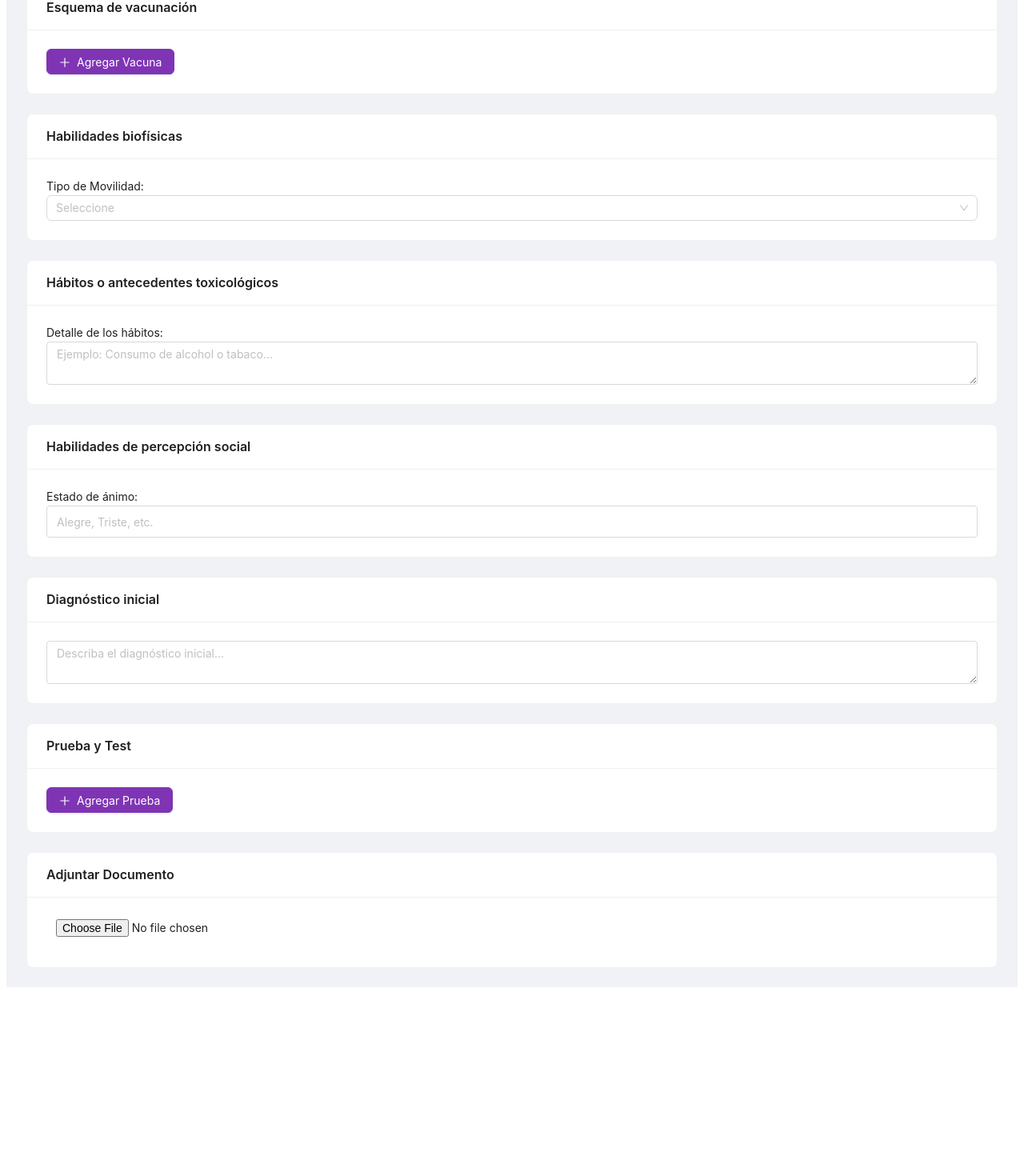
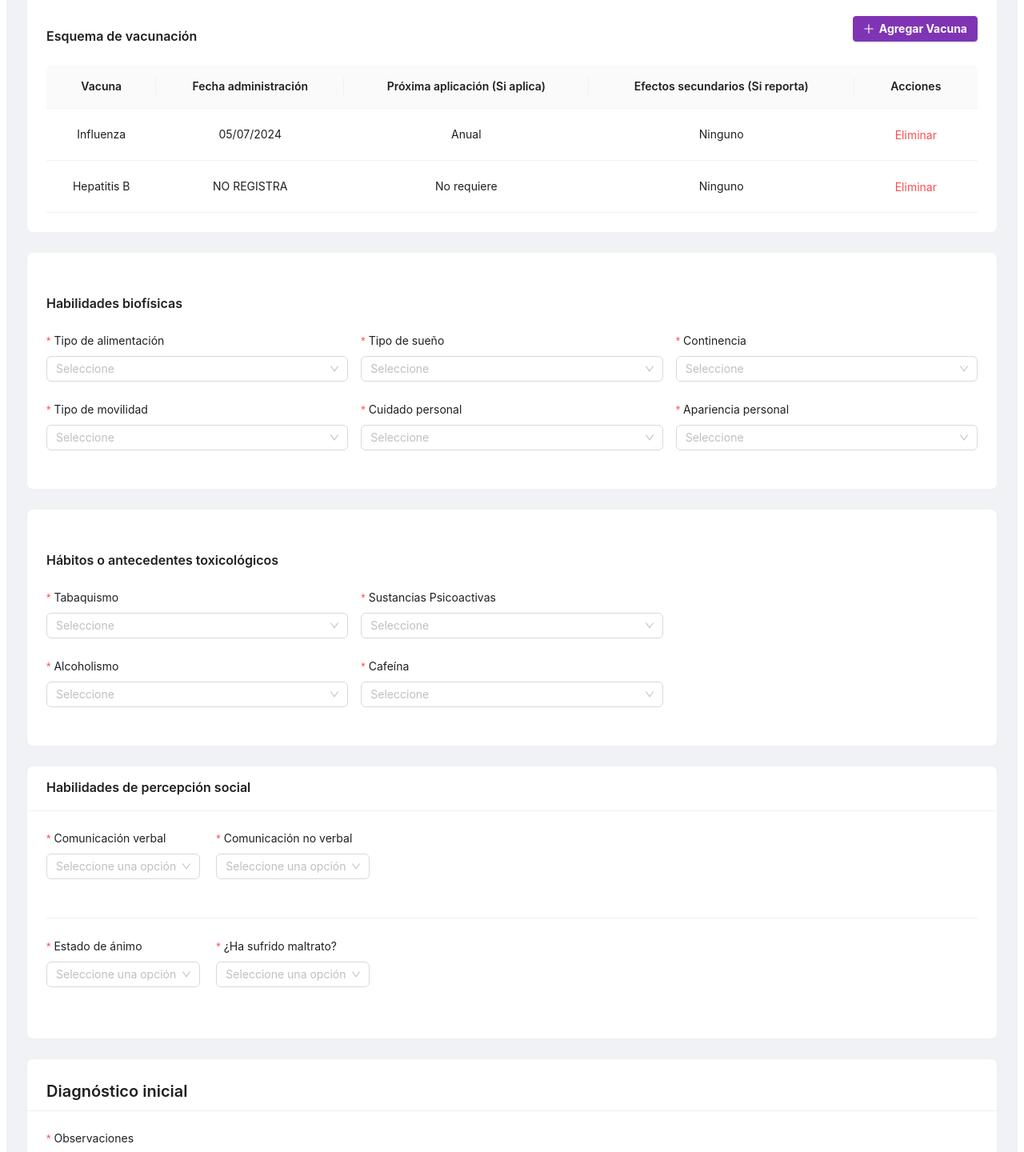
Before and after one commit to Davidvera27/CareLink, a React (Create React App) app in the folder frontend/: page /detalles-usuario/historia-clinica/1 in a window 1280 px wide. Shown: the part 3772-5212 px from the top of the page at 80% size. Before the commit the page ends 5014 px from the top, so only its background shows below. Built offline with nearby package versions, Linux system fonts and the light colour scheme; sample sign-in values are in the browser's storage.

Commit message:
Update HistoriaClinica.js

```diff
--- a/frontend/src/components/HistoriaClinica.js
+++ b/frontend/src/components/HistoriaClinica.js
@@ -3,6 +3,8 @@ import GlobalHeader from "./GlobalHeader"; // Importa el componente de encabezad
 import "../styles/HistoriaClinica.css"; // Importa los estilos específicos para esta página.
 import { Card, Button, Avatar, Row, Col, Input, Select, Typography, Table, Checkbox, Space, Divider, Form } from "antd"; // Importa componentes de Ant Design.
 import { PlusOutlined } from "@ant-design/icons"; // Importa el ícono "PlusOutlined" de Ant Design.
+
+
 
 const { Title, Text } = Typography; // Desestructuración para usar componentes tipográficos de Ant Design.
 
@@ -612,39 +614,306 @@ const HistoriaClinica = () => {
   </div>
 </Card>
 
-        <Card title="Esquema de vacunación" bordered>
-          <Button type="primary" icon={<PlusOutlined />}>
+
+{/* Esquema de vacunación */}
+<Card className="vacunacion-card" bordered>
+  {/* Head: Título */}
+  <div className="table-header">
+    <Title level={5}>Esquema de vacunación</Title>
+    <Button type="primary" icon={<PlusOutlined />} className="add-button">
       Agregar Vacuna
     </Button>
+  </div>
+
+  {/* Body */}
+  <div className="vacunacion-body">
+    {/* Tabla dentro de la tarjeta */}
+    <Table
+      className="vacunacion-table"
+      columns={[
+        {
+          title: "Vacuna",
+          dataIndex: "vacuna",
+          key: "vacuna",
+          align: "center",
+        },
+        {
+          title: "Fecha administración",
+          dataIndex: "fechaAdministracion",
+          key: "fechaAdministracion",
+          align: "center",
+        },
+        {
+          title: "Próxima aplicación (Si aplica)",
+          dataIndex: "proximaAplicacion",
+          key: "proximaAplicacion",
+          align: "center",
+        },
+        {
+          title: "Efectos secundarios (Si reporta)",
+          dataIndex: "efectosSecundarios",
+          key: "efectosSecundarios",
+          align: "center",
+        },
+        {
+          title: "Acciones",
+          key: "acciones",
+          align: "center",
+          render: (_, record) => (
+            <Button type="link" danger>
+              Eliminar
+            </Button>
+          ),
+        },
+      ]}
+      dataSource={[
+        {
+          key: "1",
+          vacuna: "Influenza",
+          fechaAdministracion: "05/07/2024",
+          proximaAplicacion: "Anual",
+          efectosSecundarios: "Ninguno",
+        },
+        {
+          key: "2",
+          vacuna: "Hepatitis B",
+          fechaAdministracion: "NO REGISTRA",
+          proximaAplicacion: "No requiere",
+          efectosSecundarios: "Ninguno",
+        },
+      ]}
+      pagination={false}
+    />
+  </div>
 </Card>
 
-        <Card title="Habilidades biofísicas" bordered>
-          <label>
-            Tipo de Movilidad:
+
+{/* Habilidades biofísicas */}
+<Card className="habilidades-biofisicas-card" bordered>
+  {/* Head: Título */}
+  <div className="table-header">
+    <Title level={5}>Habilidades biofísicas</Title>
+  </div>
+
+  {/* Body */}
+  <div className="habilidades-biofisicas-body">
+    <Form layout="vertical">
+      {/* Primer formulario */}
+      <Row gutter={16}>
+        <Col span={8}>
+          <Form.Item label="Tipo de alimentación" name="tipoAlimentacion" rules={[{ required: true }]}>
+            <Select placeholder="Seleccione" style={{ width: "100%" }}>
+              <Select.Option value="normal">Normal</Select.Option>
+              <Select.Option value="especial">Especial</Select.Option>
+            </Select>
+          </Form.Item>
+        </Col>
+        <Col span={8}>
+          <Form.Item label="Tipo de sueño" name="tipoSueno" rules={[{ required: true }]}>
+            <Select placeholder="Seleccione" style={{ width: "100%" }}>
+              <Select.Option value="regular">Regular</Select.Option>
+              <Select.Option value="interrumpido">Interrumpido</Select.Option>
+            </Select>
+          </Form.Item>
+        </Col>
+        <Col span={8}>
+          <Form.Item label="Continencia" name="continencia" rules={[{ required: true }]}>
+            <Select placeholder="Seleccione" style={{ width: "100%" }}>
+              <Select.Option value="si">Sí</Select.Option>
+              <Select.Option value="no">No</Select.Option>
+            </Select>
+          </Form.Item>
+        </Col>
+      </Row>
+
+      {/* Segundo formulario */}
+      <Row gutter={16}>
+        <Col span={8}>
+          <Form.Item label="Tipo de movilidad" name="tipoMovilidad" rules={[{ required: true }]}>
             <Select placeholder="Seleccione" style={{ width: "100%" }}>
               <Select.Option value="independiente">Independiente</Select.Option>
               <Select.Option value="con-ayuda">Con ayuda</Select.Option>
             </Select>
-          </label>
+          </Form.Item>
+        </Col>
+        <Col span={8}>
+          <Form.Item label="Cuidado personal" name="cuidadoPersonal" rules={[{ required: true }]}>
+            <Select placeholder="Seleccione" style={{ width: "100%" }}>
+              <Select.Option value="independiente">Independiente</Select.Option>
+              <Select.Option value="con-ayuda-parcial">Con ayuda parcial</Select.Option>
+              <Select.Option value="con-ayuda-completa">Con ayuda completa</Select.Option>
+            </Select>
+          </Form.Item>
+        </Col>
+        <Col span={8}>
+          <Form.Item label="Apariencia personal" name="aparienciaPersonal" rules={[{ required: true }]}>
+            <Select placeholder="Seleccione" style={{ width: "100%" }}>
+              <Select.Option value="buena">Buena</Select.Option>
+              <Select.Option value="descuidada">Descuidada</Select.Option>
+            </Select>
+          </Form.Item>
+        </Col>
+      </Row>
+    </Form>
+  </div>
 </Card>
 
-        <Card title="Hábitos o antecedentes toxicológicos" bordered>
-          <label>
-            Detalle de los hábitos:
-            <Input.TextArea placeholder="Ejemplo: Consumo de alcohol o tabaco..." />
-          </label>
+
+
+{/* Hábitos o antecedentes toxicológicos */}
+<Card className="habitos-toxicologicos-card" bordered>
+  {/* Head: Título */}
+  <div className="table-header">
+    <Title level={5}>Hábitos o antecedentes toxicológicos</Title>
+  </div>
+
+  {/* Body */}
+  <div className="habitos-toxicologicos-body">
+    <Form layout="vertical">
+      {/* Primer formulario */}
+      <Row gutter={16}>
+        <Col span={8}>
+          <Form.Item
+            label="Tabaquismo"
+            name="tabaquismo"
+            rules={[{ required: true, message: "Seleccione una opción" }]}
+          >
+            <Select placeholder="Seleccione" style={{ width: "100%" }}>
+              <Select.Option value="si">Sí</Select.Option>
+              <Select.Option value="no">No</Select.Option>
+            </Select>
+          </Form.Item>
+        </Col>
+        <Col span={8}>
+          <Form.Item
+            label="Sustancias Psicoactivas"
+            name="sustanciasPsicoactivas"
+            rules={[{ required: true, message: "Seleccione una opción" }]}
+          >
+            <Select placeholder="Seleccione" style={{ width: "100%" }}>
+              <Select.Option value="si">Sí</Select.Option>
+              <Select.Option value="no">No</Select.Option>
+            </Select>
+          </Form.Item>
+        </Col>
+      </Row>
+
+      {/* Segundo formulario */}
+      <Row gutter={16}>
+        <Col span={8}>
+          <Form.Item
+            label="Alcoholismo"
+            name="alcoholismo"
+            rules={[{ required: true, message: "Seleccione una opción" }]}
+          >
+            <Select placeholder="Seleccione" style={{ width: "100%" }}>
+              <Select.Option value="si">Sí</Select.Option>
+              <Select.Option value="no">No</Select.Option>
+            </Select>
+          </Form.Item>
+        </Col>
+        <Col span={8}>
+          <Form.Item
+            label="Cafeína"
+            name="cafeina"
+            rules={[{ required: true, message: "Seleccione una opción" }]}
+          >
+            <Select placeholder="Seleccione" style={{ width: "100%" }}>
+              <Select.Option value="si">Sí</Select.Option>
+              <Select.Option value="no">No</Select.Option>
+            </Select>
+          </Form.Item>
+        </Col>
+      </Row>
+    </Form>
+  </div>
 </Card>
 
-        <Card title="Habilidades de percepción social" bordered>
-          <label>
-            Estado de ánimo:
-            <Input placeholder="Alegre, Triste, etc." />
-          </label>
+
+{/* Habilidades de percepción social */}
+<Card
+        className="habilidades-percepcion-social"
+        title="Habilidades de percepción social"
+        bordered
+      >
+        <Form layout="vertical">
+          <div className="form-row">
+            <Form.Item
+              label="Comunicación verbal"
+              name="comunicacionVerbal"
+              rules={[{ required: true, message: "Seleccione una opción" }]}
+            >
+              <Select placeholder="Seleccione una opción">
+              <Select.Option value="activa">Activa</Select.Option>
+              <Select.Option value="pasiva">Pasiva</Select.Option>
+              </Select>
+            </Form.Item>
+            <Form.Item
+              label="Comunicación no verbal"
+              name="comunicacionNoVerbal"
+              rules={[{ required: true, message: "Seleccione una opción" }]}
+            >
+              <Select placeholder="Seleccione una opción">
+                <Select.Option value="activa">Activa</Select.Option>
+                <Select.Option value="pasiva">Pasiva</Select.Option>
+              </Select>
+            </Form.Item>
+          </div>
+          <Divider />
+          <div className="form-row">
+            <Form.Item
+              label="Estado de ánimo"
+              name="estadoAnimo"
+              rules={[{ required: true, message: "Seleccione una opción" }]}
+            >
+              <Select placeholder="Seleccione una opción">
+                <Select.Option value="alegre">Alegre</Select.Option>
+                <Select.Option value="triste">Triste</Select.Option>
+                <Select.Option value="ansioso">Ansioso</Select.Option>
+                <Select.Option value="calmado">Calmado</Select.Option>
+              </Select>
+            </Form.Item>
+            <Form.Item
+              label="¿Ha sufrido maltrato?"
+              name="haSufridoMaltrato"
+              rules={[{ required: true, message: "Seleccione una opción" }]}
+            >
+              <Select placeholder="Seleccione una opción">
+                <Select.Option value="si">Sí</Select.Option>
+                <Select.Option value="no">No</Select.Option>
+              </Select>
+            </Form.Item>
+          </div>
+        </Form>
 </Card>
 
-        <Card title="Diagnóstico inicial" bordered>
-          <Input.TextArea placeholder="Describa el diagnóstico inicial..." />
+{/* Diagnóstico inicial */}
+<Card
+  className="diagnostico-card"
+  title={<Title level={4}>Diagnóstico inicial</Title>}
+  bordered
+>
+  {/* Formulario para diagnóstico inicial */}
+  <Form layout="vertical" className="diagnostico-form">
+    <Form.Item
+      label="Observaciones"
+      name="diagnosticoObservaciones"
+      rules={[
+        {
+          required: true,
+          message: "Por favor, ingrese las observaciones del diagnóstico inicial",
+        },
+      ]}
+    >
+      <Input.TextArea
+        placeholder="Describa el diagnóstico inicial..."
+        rows={4}
+        className="diagnostico-textarea"
+      />
+    </Form.Item>
+  </Form>
 </Card>
+
 
         <Card title="Prueba y Test" bordered>
           <Button type="primary" icon={<PlusOutlined />}>
```
Lines whose indentation alone changed are shown as unchanged.
